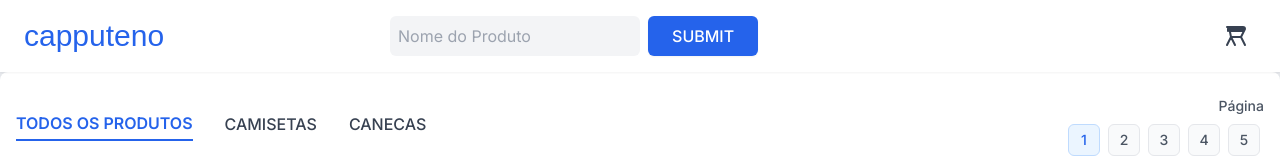
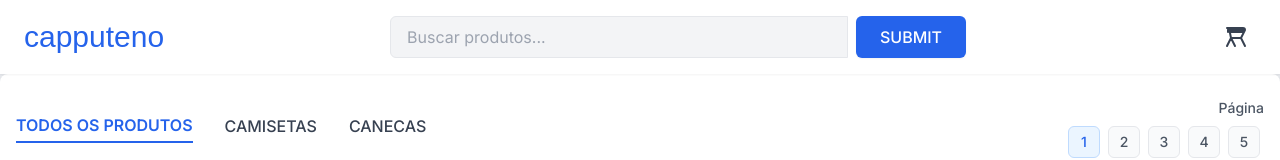
Before and after one commit to vinefps/roupa-loja, a Next.js app: page / in a window 1280 px wide. Shown: the top 160 px of the page. Built offline with nearby package versions, Linux system fonts and the light colour scheme; a web font is replaced by a local one.

Commit message:
Update Primary-Input.tsx

```diff
--- a/src/components/Primary-Input.tsx
+++ b/src/components/Primary-Input.tsx
@@ -2,20 +2,18 @@
 import { TypeHeader } from "@/app/types/product";
 import { Button } from "./Button";
 
-
 export function PrimaryInput({ setSearchTerm }: TypeHeader) {
-
   return (
-    <div>
+    <div className="relative flex w-full">
       <input
         onChange={(e) => {
           if (setSearchTerm) {
             setSearchTerm(e.target.value);
           }
         }}
-        className="bg-gray-100 outline-none p-2 rounded-md"
+        className="w-full bg-gray-100 border border-gray-200 outline-none py-2 px-4 rounded-l-md focus:ring-2 focus:ring-blue-300 focus:border-transparent transition-all duration-200 placeholder-gray-400"
         type="text"
-        placeholder="Nome do Produto"
+        placeholder="Buscar produtos..."
       />
       <Button />
     </div>
```
